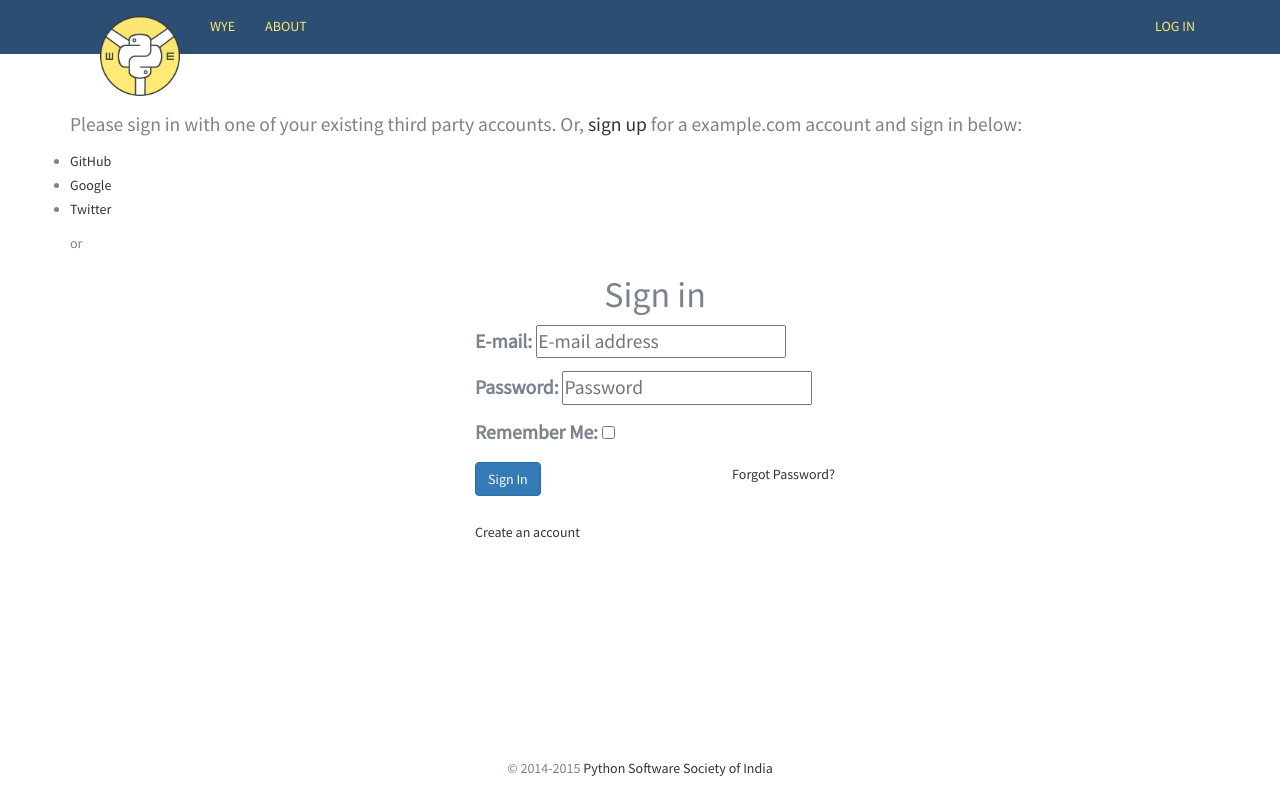
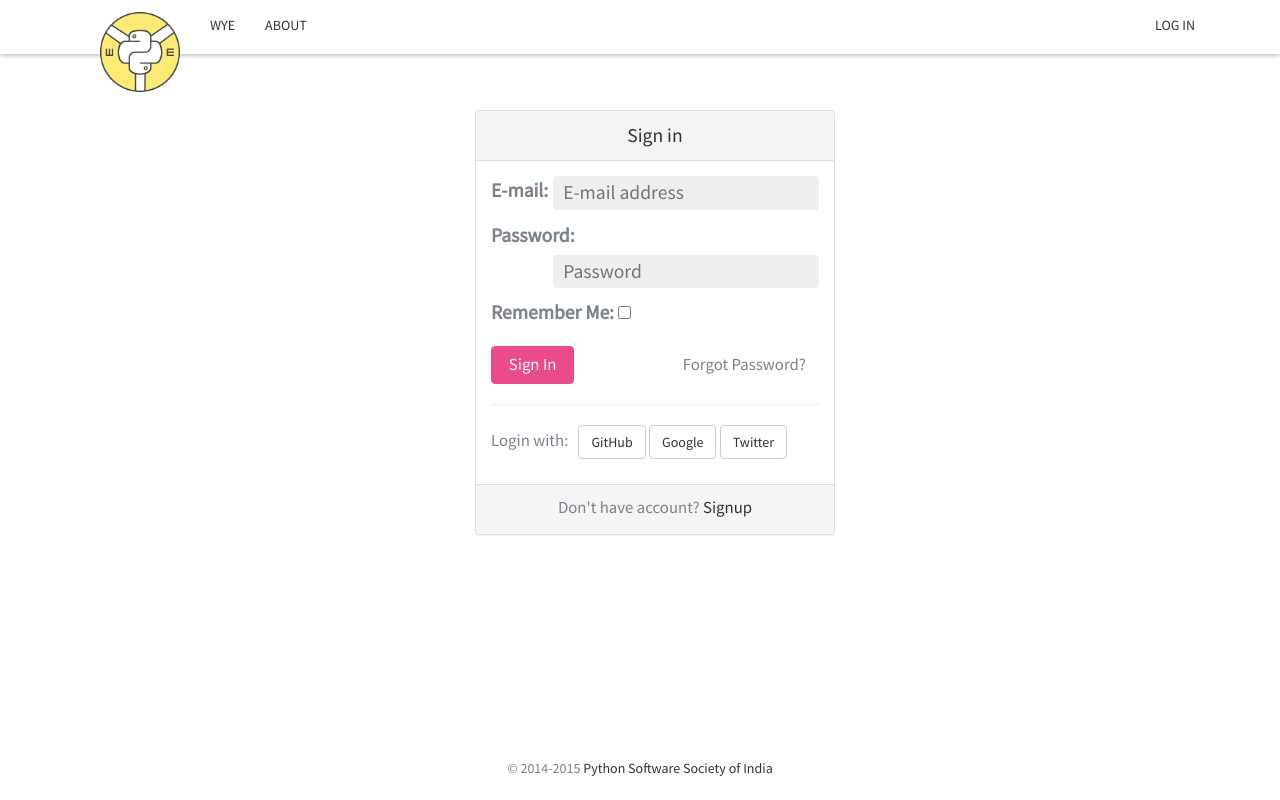
Before and after one commit to pythonindia/wye, a Django app: page /accounts/login/ in a window 1280 px wide. Run offline with Django 3.2, Linux system fonts and the light colour scheme; some libraries are stand-ins or nearby versions; some web fonts are replaced.

Commit message:
Styling forms - login, signup & password-reset

```diff
--- a/wye/static/sass/_custom.scss
+++ b/wye/static/sass/_custom.scss
@@ -1,16 +1,17 @@
 .navbar, .navbar-nav {
     height: 54px;
     border-radius: 0;
+    border: none;
 }
 .navbar-default {
-    border-color: $primary;
+    box-shadow: 0 1px 5px rgba(0,0,0,0.3);
 }
 .navbar-default .navbar-nav>li>a, .navbar-default .navbar-text {
-    color: $color1;
+    color: $dark;
     font-size: 1em;
     text-transform: uppercase;
     &:hover {
-        color: $color1-alt;
+        color: $gray-text;
     }
 }
 .btn {
--- /dev/null
+++ b/wye/static/sass/_forms.scss
@@ -0,0 +1,17 @@
+form {
+    p {
+        overflow: hidden;
+        clear: both;
+    }
+    input[type=text], input[type=email], input[type=password] {
+        float: right;
+        background: #efefef;
+        border: none;
+        line-height: 1.7;
+        padding: 0 0.5em;
+        border-radius: 0.2em;
+        &:focus {
+            outline: none;
+        }
+    }
+}
--- a/wye/static/sass/_utils.scss
+++ b/wye/static/sass/_utils.scss
@@ -1,3 +1,13 @@
+.btn-theme-primary {
+    background-color: $primary;
+    border-color: $primary;
+    color: white;
+    &:hover {
+        background-color: $primary-alt;
+        border-color: $primary-alt;
+        color: white;
+    }
+}
 .btn-theme-1 {
     background-color: $color1;
     border-color: $color1;
--- a/wye/static/sass/_vars.scss
+++ b/wye/static/sass/_vars.scss
@@ -1,6 +1,8 @@
 $primary: #2B4E72;
 $secondary: #94BA65;
 $tertiary: #FBE673;
+
+$primary-alt: #214061;
 
 $color1: #FBE673;
 $color2: #ea4c89;
--- a/wye/static/sass/app.scss
+++ b/wye/static/sass/app.scss
@@ -4,6 +4,7 @@
 @import "layout";
 @import "utils";
 @import "custom";
+@import "forms";
 
 * {
     padding: 0;
@@ -40,3 +41,6 @@ p a {
         border-bottom: 1px dashed $gray-text;
     }
 }
+#logo {
+    margin-top: -0.2em;
+}
--- a/wye/templates/account/login.html
+++ b/wye/templates/account/login.html
@@ -8,31 +8,11 @@
 {% block content %}
     <div class="container">
         <div class="row">
-      {% get_providers as socialaccount_providers %}
-
-      {% if socialaccount_providers %}
-
-        <p>{% blocktrans with site.name as site_name %}Please sign in with one
-        of your existing third party accounts. Or, <a href="{{ signup_url }}">sign up</a>
-        for a {{ site_name }} account and sign in below:{% endblocktrans %}</p>
-        <div class="socialaccount_ballot">
-
-          <ul class="socialaccount_providers">
-            {% include "socialaccount/snippets/provider_list.html" with process="login" %}
-          </ul>
-
-          <div class="login-or">{% trans 'or' %}</div>
-        </div>
-
-        {% include "socialaccount/snippets/login_extra.html" %}
-
-      {% else %}
-      <p>{% blocktrans %}If you have not created an account yet, then please
-      <a href="{{ signup_url }}">sign up</a> first.{% endblocktrans %}</p>
-      {% endif %}
-
-      <div class="col-sm-6 col-md-4 col-md-offset-4">
-        <h1 class="text-center login-title">Sign in</h1>
+            <div class="col-md-4 col-md-offset-4">
+                <div class="panel panel-default">
+                    <div class="panel-heading text-center regular">Sign in</div>
+                    <div class="panel-body">
+                        <div>
                             <div class="account-wall">
                                 <form class="login" method="POST" action="{% url 'account_login' %}">
                                     {% csrf_token %}
@@ -40,12 +20,33 @@
                                     {% if redirect_field_value %}
                                         <input type="hidden" name="{{ redirect_field_name }}" value="{{ redirect_field_value }}" />
                                     {% endif %}
-            <button class="btn btn-primary" type="submit" >{% trans "Sign In" %}</button>
-            <a class="button secondaryAction pull-right" href="{% url 'account_reset_password' %}">{% trans "Forgot Password?" %}</a>
+                                    <div class="push-1q-top">
+                                        <button class="btn btn-theme-2 pad-1 sub" type="submit" >{% trans "Sign In" %}</button>
+                                        <a class="btn sub gray secondaryAction pull-right" href="{% url 'account_reset_password' %}">{% trans "Forgot Password?" %}</a>
+                                    </div>
                                 </form>
                             </div>
-        <br>
-        <a href="{% url 'account_signup' %}" class="pull-left new-account">Create an account </a><span class="clearfix"></span>
+                        </div>
+                        <hr>
+                        <div>
+                            {% get_providers as socialaccount_providers %}
+                            {% if socialaccount_providers %}
+                                <!-- <p>{% blocktrans with site.name as site_name %}Please sign in with one of your existing third party accounts. Or, <a href="{{ signup_url }}">sign up</a> for a {{ site_name }} account and sign in below:{% endblocktrans %}</p> -->
+                                <div class="socialaccount_ballot">
+                                    <ul class="socialaccount_providers sub">Login with:&nbsp;&nbsp;
+                                    {% include "socialaccount/snippets/provider_list.html" with process="login" %}
+                                    </ul>
+                                </div>
+                                {% include "socialaccount/snippets/login_extra.html" %}
+                            {% else %}
+                                <p>{% blocktrans %}If you have not created an account yet, then please <a href="{{ signup_url }}">sign up</a> first.{% endblocktrans %}</p>
+                            {% endif %}
+                        </div>
+                    </div>
+                    <div class="panel-footer text-center push-1q-bottom">
+                        <p class="sub">Don't have account? <a href="{% url 'account_signup' %}" class="new-account">Signup</a></p>
+                    </div>
+                </div>
             </div>
         </div>
     </div>
--- a/wye/templates/base.html
+++ b/wye/templates/base.html
@@ -13,14 +13,14 @@
     </head>
     <body>
         <div class="wrapper">
-            <nav class="navbar no-space-bottom navbar-default fill-primary" role="navigation">
+            <nav class="navbar no-space-bottom navbar-default fill-white" role="navigation">
                 <div class="container">
                     <div class="navbar-header">
                         <a class="navbar-brand" href="/">{{ site_title }}</a>
                     </div>
                     <div class="collapse navbar-collapse" id="bs-example-navbar-collapse-1">
                         <ul class="nav navbar-nav">
-                            <li><a href="/"><img src="{% static 'img/logo_yellow.png' %}" width="80" alt="logo"></a></li>
+                            <li><a href="/"><img id="logo" src="{% static 'img/logo_yellow.png' %}" width="80" alt="logo"></a></li>
                             <li><a href="/">Wye</a></li>
                             <li><a href="/about/">About</a></li>
                             {% if user.is_authenticated %}
--- a/wye/templates/socialaccount/snippets/provider_list.html
+++ b/wye/templates/socialaccount/snippets/provider_list.html
@@ -13,8 +13,6 @@
 </li>
 {% endfor %}
 {% endif %}
-<li>
-  <a title="{{provider.name}}" class="socialaccount_provider {{provider.id}}"
+  <a title="{{provider.name}}" class="btn btn-default socialaccount_provider {{provider.id}}"
      href="{% provider_login_url provider.id process=process scope=scope auth_params=auth_params %}">{{provider.name}}</a>
-</li>
 {% endfor %}
```
Also changed, not shown: wye/templates/account/password_reset.html (+17 -5 lines), wye/templates/account/signup.html (+19 -6 lines), wye/static/css/app.css, wye/templates/auth/login.html (line endings or trailing spaces). Lines whose indentation alone changed are shown as unchanged.
